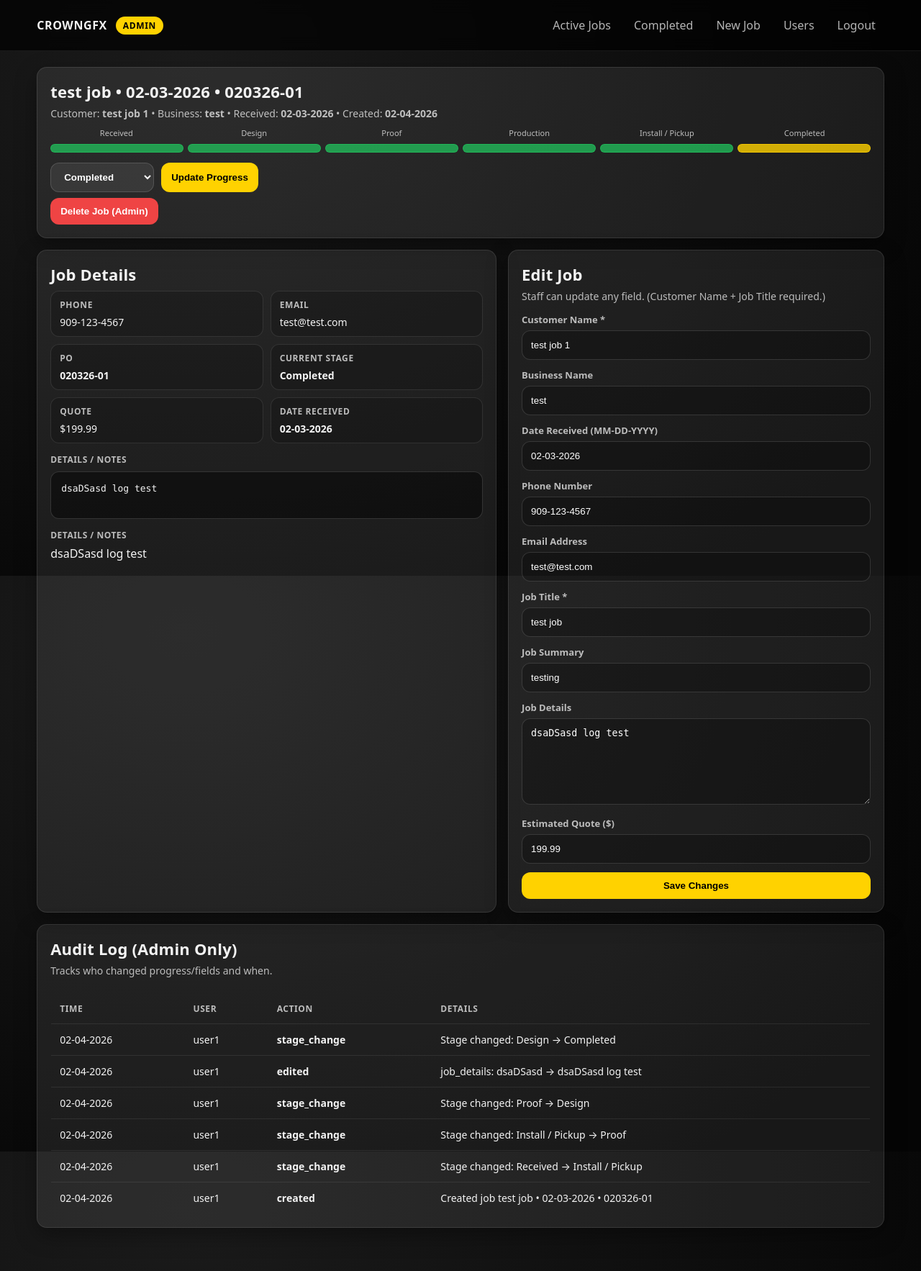
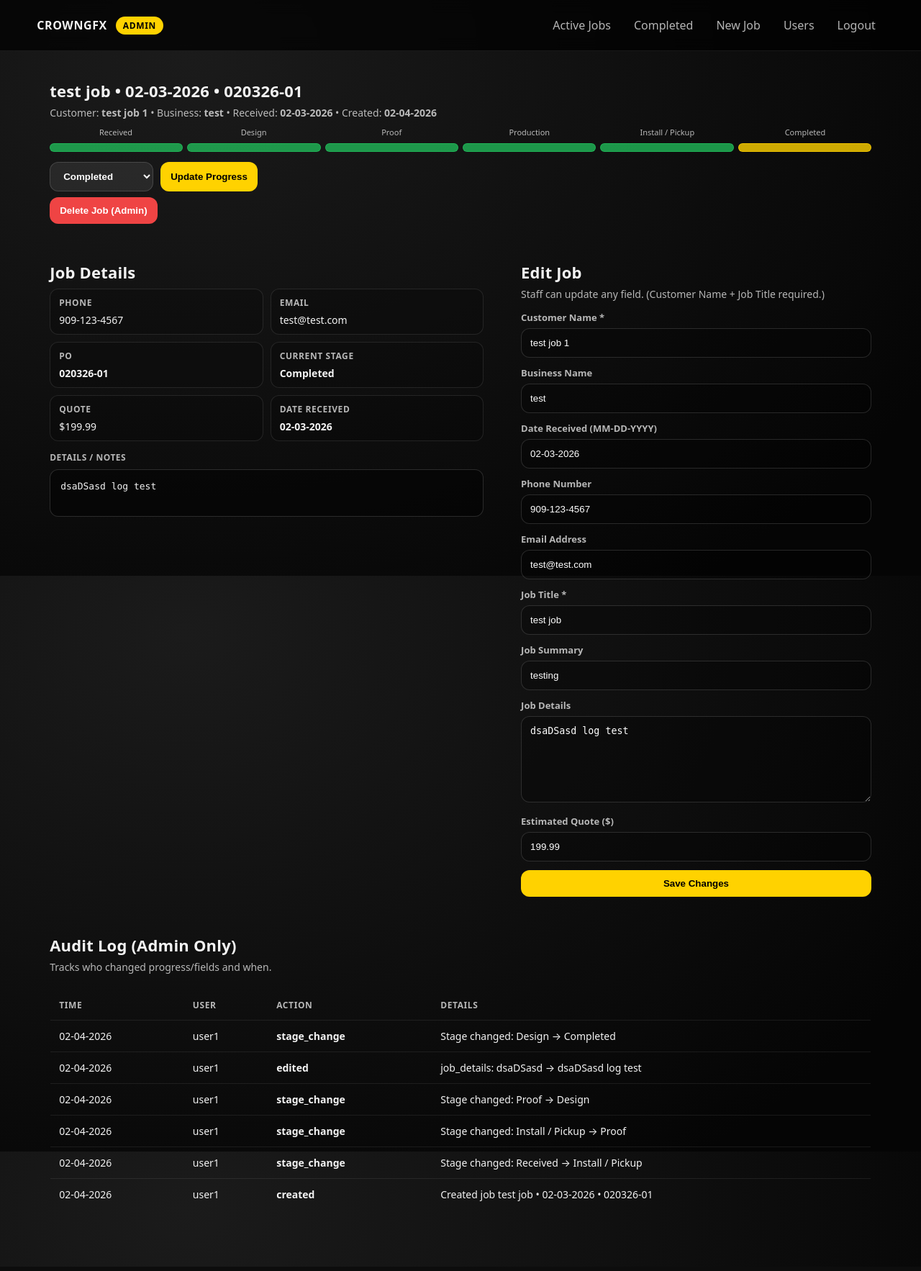
Before and after one commit to DrCas/Crown-Webpage, a Flask app: page /jobs/1 in a window 1280 px wide. Shown: the whole page at 72% size. Run offline with Flask 3, Linux system fonts and the light colour scheme; a user stored in the database is signed in.

Commit message:
repairs to admin

```diff
--- a/Admin-Portal/static/style.css
+++ b/Admin-Portal/static/style.css
@@ -1,6 +1,6 @@
 :root{
   --bg: #0b0b0b;
-  --panel: rgba(255,255,255,.08);
+  --panel: transparent;
   --panel-2: rgba(255,255,255,.12);
   --text: #f3f3f3;
   --muted: rgba(255,255,255,.7);
@@ -79,12 +79,13 @@ a{ color: inherit; text-decoration:none; }
 }
 
 .panel{
-  background: var(--panel);
-  border: 1px solid rgba(255,255,255,.10);
+  background: transparent;
+  border: none;
   border-radius: var(--radius);
   padding: 18px;
-  box-shadow: 0 10px 30px rgba(0,0,0,.35);
+  box-shadow: none;
 }
+
 
 .grid{
   display:grid;
--- a/Admin-Portal/templates/job_view.html
+++ b/Admin-Portal/templates/job_view.html
@@ -90,11 +90,6 @@
 {{ job.job_details or "—" }}
   </pre>
 </div>
-
-    <div style="margin-top:14px;">
-      <div class="small" style="font-weight:900; letter-spacing:.5px; text-transform:uppercase;">Details / Notes</div>
-      <div style="margin-top:6px; white-space:pre-wrap;">{{ job.job_details or "—" }}</div>
-    </div>
 
     {% if job.submission_json %}
       <div style="margin-top:14px;">
```
